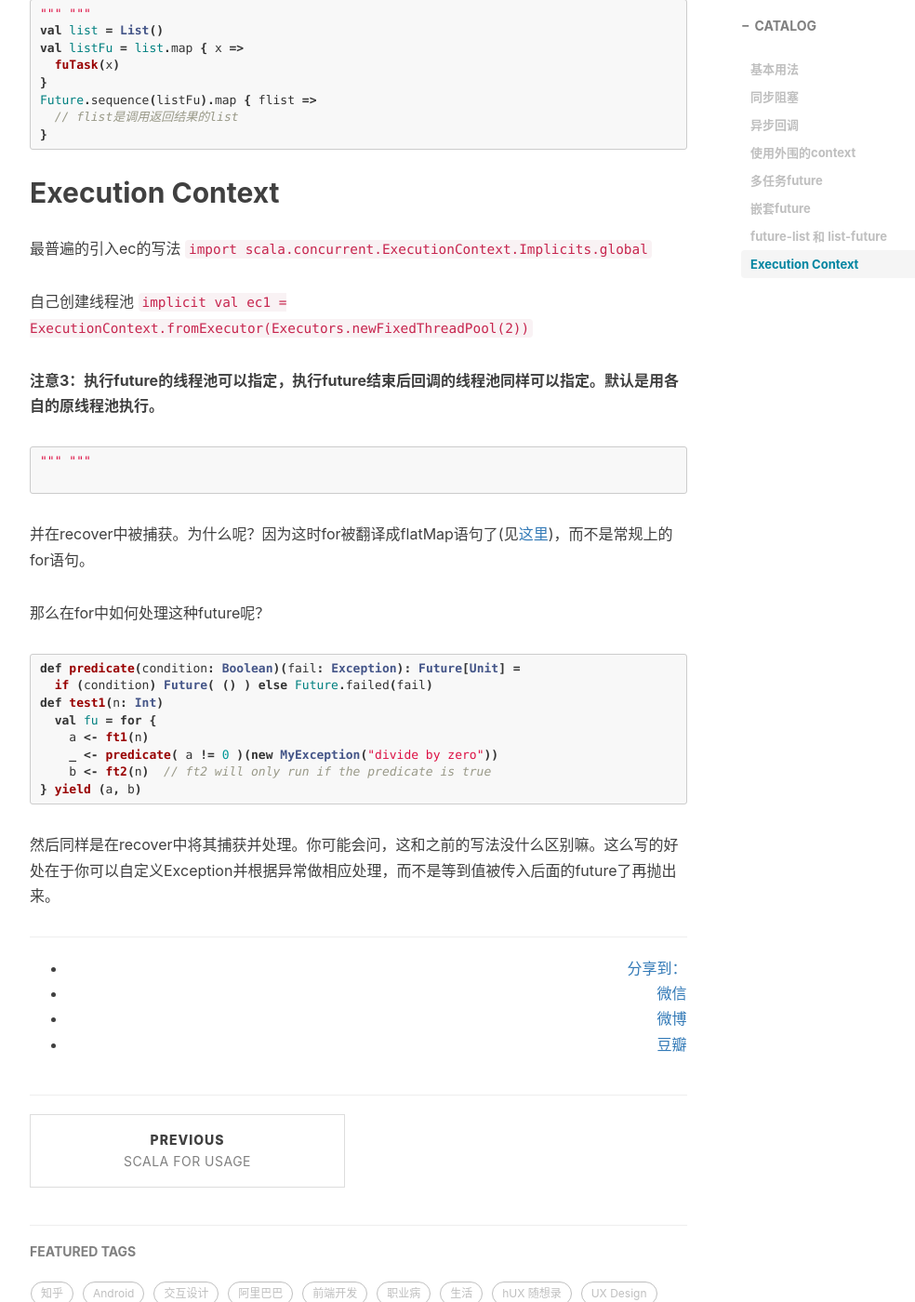
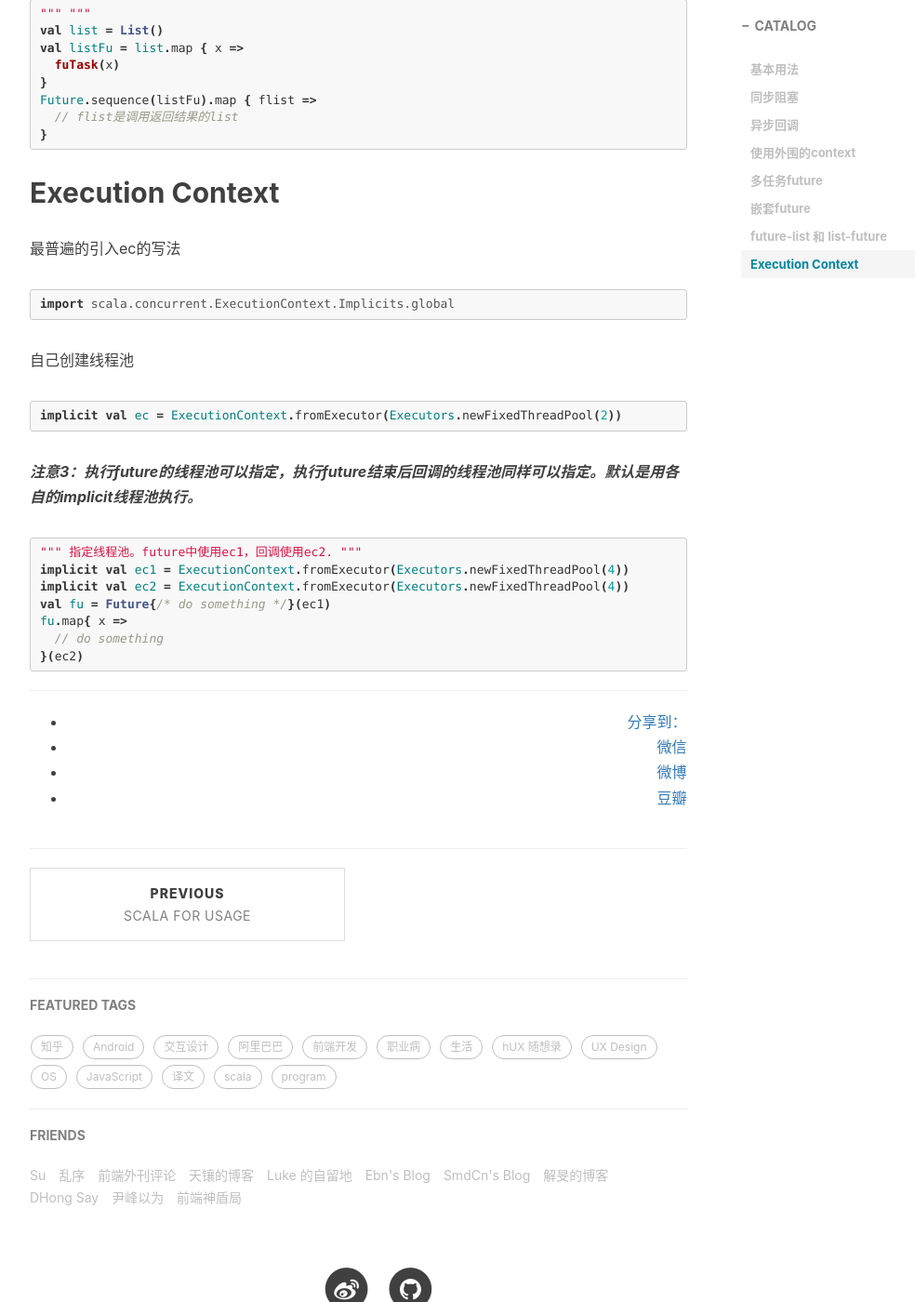
Before and after one commit to lanpay-lulu/lanpay-lulu.github.io, a Jekyll site: the page built from _posts/2016-08-10-Scala-Future.markdown, in a window 1280 px wide and 1400 px high, scrolled down 2313 px. Shown: the whole window at 93% size, without its empty margins (233-1217 px from the left). Built offline with Jekyll 4.4.1, drawn with Linux system fonts in a browser that asks for light colours; nearby versions of some CDN libraries; comment, search, counter and statistics services are not loaded.

Commit message:
modify post

````diff
--- a/_posts/2016-08-10-Scala-Future.markdown
+++ b/_posts/2016-08-10-Scala-Future.markdown
@@ -58,7 +58,7 @@ val callback = fu.map { x =>
 }
 ```
 
-**注意1：在future外围，你无法通过加try-catch来捕获future中的异常，此时应该使用recover方法。**
+***注意1：在future外围，你无法通过加try-catch来捕获future中的异常，此时应该使用recover方法。***
 
 
 ## 使用外围的context
@@ -77,7 +77,7 @@ Thread.sleep(500)
 a = 2
 ```
 
-**注意2：不要在future中使用return语句。**
+***注意2：不要在future中使用return语句。***
 
 ## 多任务future
 
@@ -130,38 +130,28 @@ Future.sequence(listFu).map { flist =>
 ## Execution Context
 
 最普遍的引入ec的写法
-`import scala.concurrent.ExecutionContext.Implicits.global
-`
+
+```scala
+import scala.concurrent.ExecutionContext.Implicits.global
+```
 
 自己创建线程池
-`implicit val ec1 = ExecutionContext.fromExecutor(Executors.newFixedThreadPool(2))
-`
 
-**注意3：执行future的线程池可以指定，执行future结束后回调的线程池同样可以指定。默认是用各自的原线程池执行。**
+```scala
+implicit val ec = ExecutionContext.fromExecutor(Executors.newFixedThreadPool(2))
+```
 
+***注意3：执行future的线程池可以指定，执行future结束后回调的线程池同样可以指定。默认是用各自的implicit线程池执行。***
 
 
 ```scala
 """
-
+指定线程池。future中使用ec1，回调使用ec2.
 """
-
+implicit val ec1 = ExecutionContext.fromExecutor(Executors.newFixedThreadPool(4))
+implicit val ec2 = ExecutionContext.fromExecutor(Executors.newFixedThreadPool(4))
+val fu = Future{/* do something */}(ec1)
+fu.map{ x =>
+  // do something
+}(ec2)
 ```
-
-
-并在recover中被捕获。为什么呢？因为这时for被翻译成flatMap语句了(见[这里](http://docs.scala-lang.org/tutorials/FAQ/yield.html))，而不是常规上的for语句。
-
-那么在for中如何处理这种future呢？
-
-```scala
-def predicate(condition: Boolean)(fail: Exception): Future[Unit] =
-  if (condition) Future( () ) else Future.failed(fail)
-def test1(n: Int)
-  val fu = for {
-    a <- ft1(n)
-    _ <- predicate( a != 0 )(new MyException("divide by zero"))
-    b <- ft2(n)  // ft2 will only run if the predicate is true
-} yield (a, b)
-```
-
-然后同样是在recover中将其捕获并处理。你可能会问，这和之前的写法没什么区别嘛。这么写的好处在于你可以自定义Exception并根据异常做相应处理，而不是等到值被传入后面的future了再抛出来。
````
